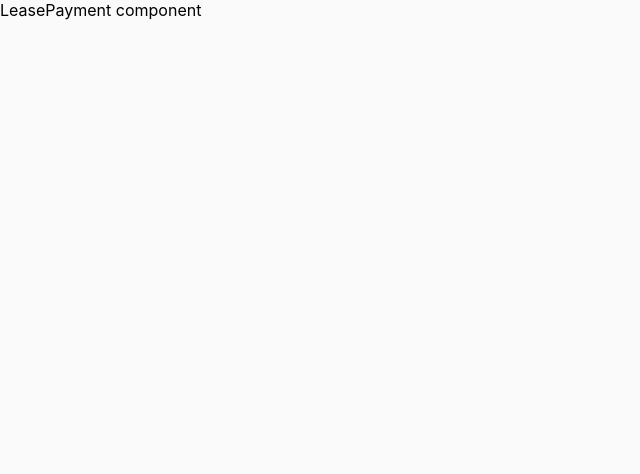
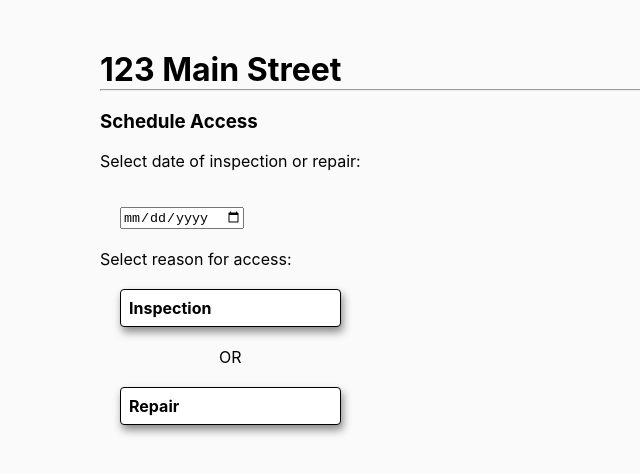
Before and after one commit to stephen-pon/ourterms, a React (Create React App) app: page /lease/1/payment in a window 1280 px wide. Shown: the top 474 px of the page, without its empty margins (0-640 px from the left). Built offline with nearby package versions, Linux system fonts and the light colour scheme.

Commit message:
blocked out leasepayment page

```diff
--- a/src/components/Lease/LeaseActions/LeasePayment/LeasePayment.js
+++ b/src/components/Lease/LeaseActions/LeasePayment/LeasePayment.js
@@ -1,18 +1,91 @@
 import React, { PureComponent } from 'react';
 import PropTypes from 'prop-types';
 import { withStyles } from '@material-ui/core';
+import * as emailjs from 'emailjs-com';
 
 
 const styles = (theme) => ({
+  card: {
+    display: 'inline-block',
+    margin: 0,
+    padding: 0,
+    borderRadius: 4,
+  },
+  button: {
+    margin: 20,
+    padding: 8,
+    border: 'thin black solid',
+    borderRadius: 4,
+    fontWeight: 'bold',
+    boxShadow: '2px 5px 9px #888888'
+  },
+  container: {
+    width: 960,
+    display: 'flex',
+    flexWrap: 'wrap',
+  },
+  border: {
+  },
+  h1: {
+    margin: 0,
+  },
+  hr: {
+    margin: 0,
+  },
+  window: {
+    padding: '50px 100px 0 100px'
+  }
+});
 
-});
+var template_params = {
+   "tenant_email": "stephen.g.pon@gmail.com",
+   "landlord_name": "Stephen Pon",
+   "landlord_email": "stephen.g.pon@gmail.com",
+   "tenant_name": "Sir Patrick Stewart",
+   "address": "123 Main Street, San Francisco, CA 12345"
+}
+
+var service_id = "sendgrid";
+var template_id = "schedule_inspection_for_repair";
+var user_id = "user_tdARssLzpl5W9N1I4lxwu";
 
 class LeasePayment extends PureComponent {
 
+  confirmAction() {
+    emailjs.send(service_id, template_id, template_params, user_id)
+        .then(function(response) {
+           console.log('SUCCESS!', response.status, response.text);
+           alert('An access scheduling notice was emailed to your tenant.');
+           window.location.href = '/lease/{id}'; /* FIX THIS */
+        }, function(err) {
+           console.log('FAILED...', err);
+        });
+  };
+
   render() {
+
+    const {
+      id,
+      classes
+    } = this.props;
+
     return (
       <div>
-        <span>LeasePayment component</span>
+        <div className={classes.window + ' ' + classes.border}>
+          <h1 className={classes.h1}>123 Main Street</h1>
+          <hr className={classes.hr}></hr>
+          <div className={classes.container + ' ' + classes.border}>
+            <div className={classes.card}>
+              <h3>Schedule Access</h3>
+              <div>Select date of inspection or repair:</div><p></p>
+              <input style={{ margin: 20 }} type='date'></input>
+              <div>Select reason for access:</div><p></p>
+              <div className={classes.button} style={{ backgroundColor: 'white' }} onClick={this.confirmAction}>Inspection</div>
+              <center>OR</center>
+              <div className={classes.button} style={{ backgroundColor: 'white' }} onClick={this.confirmAction}>Repair</div>
+            </div>
+          </div>
+        </div>
       </div>
     );
   }
```
